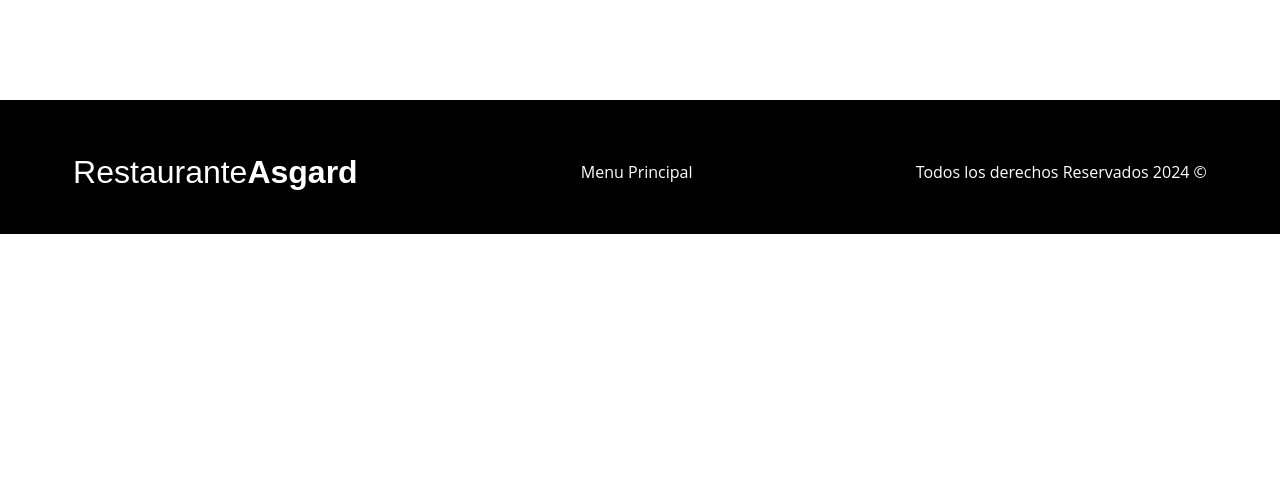
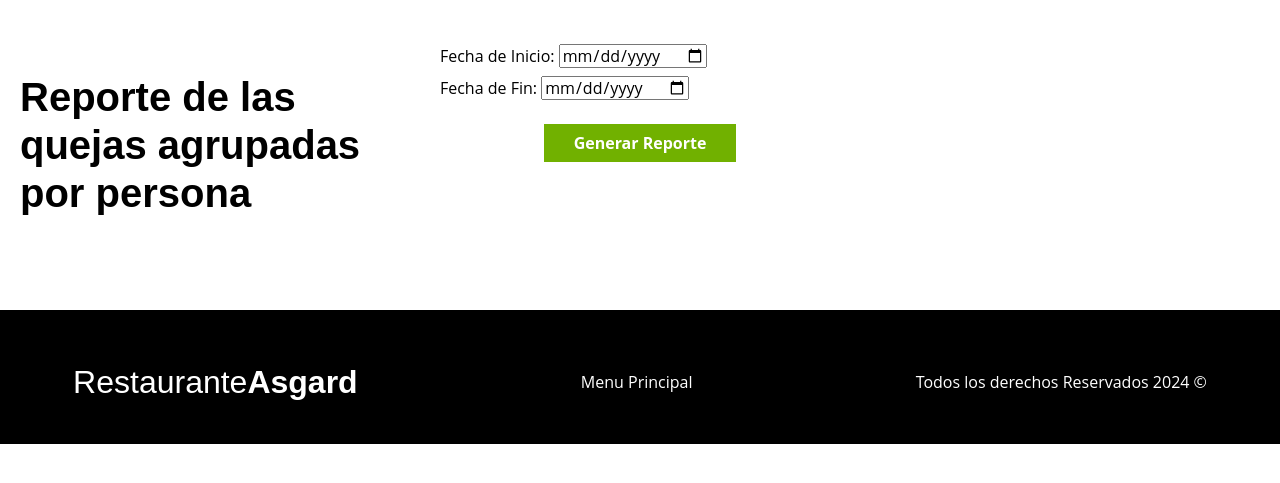
Before and after one commit to SRV-JSPA/P2_BD, a PHP site: page /pages/form-reporte-quejasp.php in a window 1280 px wide. Shown: the part 134-617 px from the top of the page. Run offline with PHP 8.4, Linux system fonts and the light colour scheme; some libraries are stand-ins or nearby versions.

Commit message:
Form reporte de quejas por persona

```diff
--- a/pages/form-reporte-quejasp.php
+++ b/pages/form-reporte-quejasp.php
@@ -6,6 +6,17 @@ incluirTemplate('header', $inicio = true);
 ?>
 
 <main class="form-reporte-quejasp">
+    <h2>Reporte de las quejas agrupadas por persona</h2>
+
+    <form method="post">
+        <label for="fecha_inicio">Fecha de Inicio:</label>
+        <input type="date" name="fecha_inicio" id="fecha_inicio" required>
+        <div> </div>
+        <label for="fecha_fin">Fecha de Fin:</label>
+        <input type="date" name="fecha_fin" id="fecha_fin" required>
+
+        <input type="submit" value="Generar Reporte" class="boton-verde">
+    </form>
 </main>
 
 <?php
```
